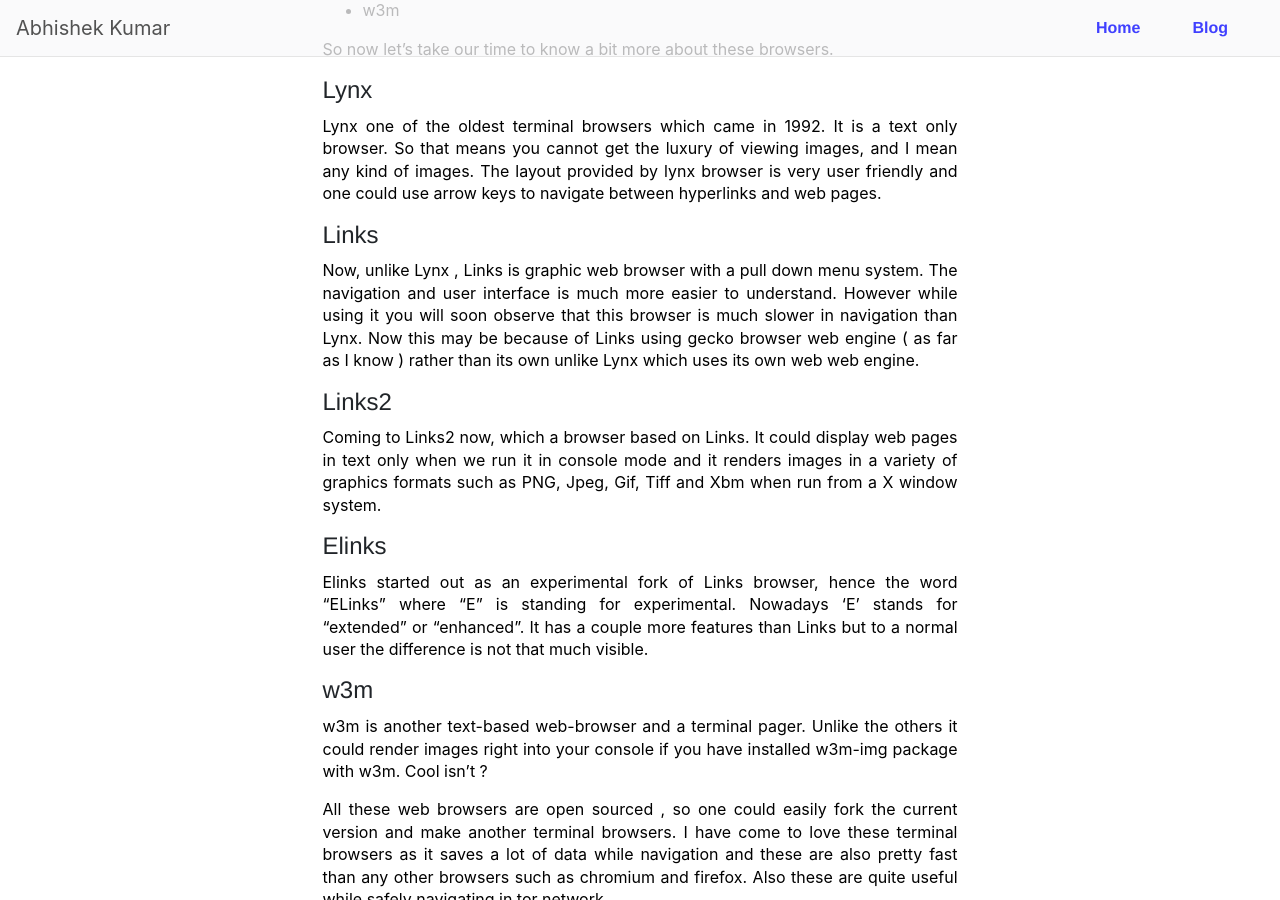
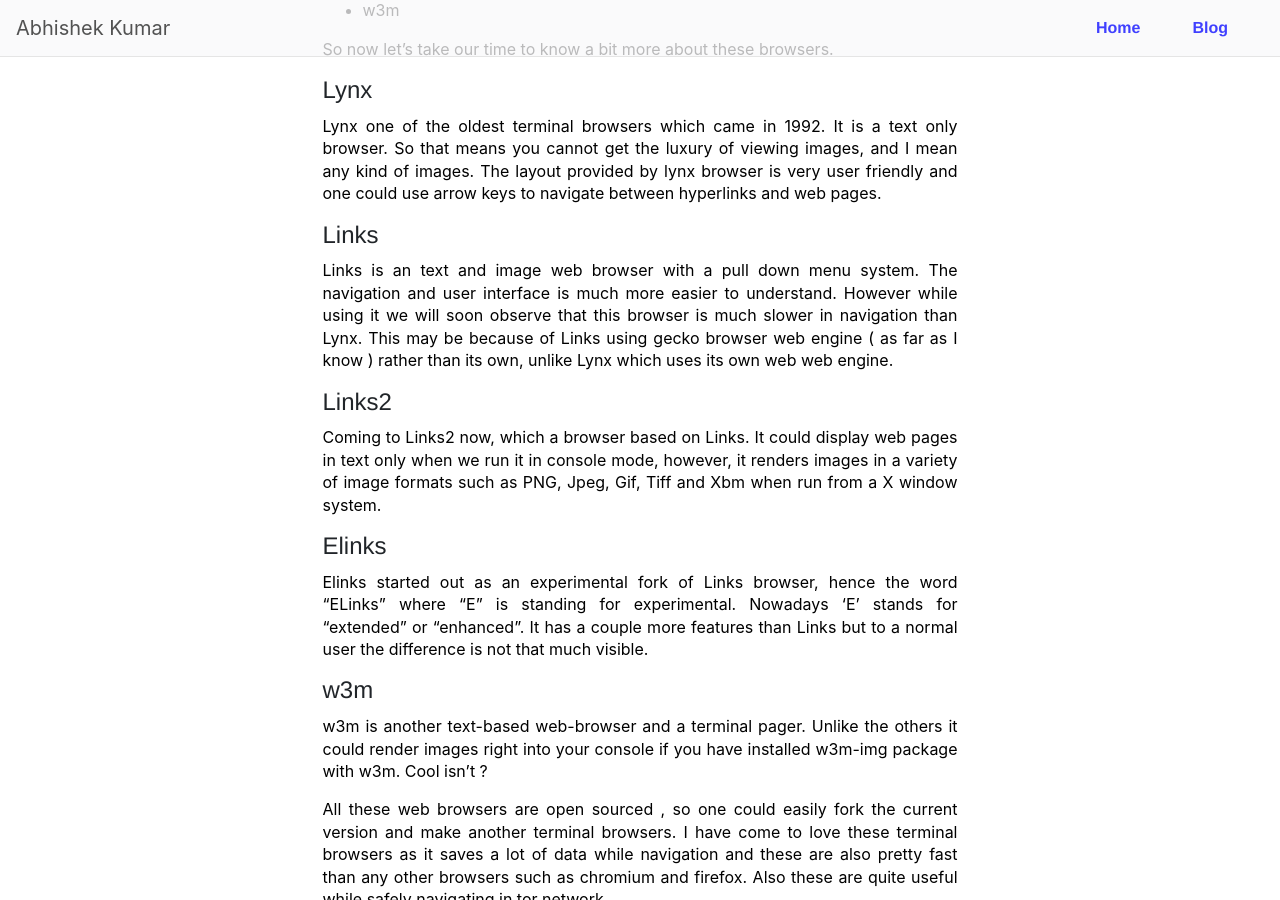
Before and after one commit to Mr-Kumar-Abhishek/brain-beats-blog, a Jekyll site: the page built from _posts/2017-11-30-browse-web-from-terminal.md, in a window 1280 px wide and 900 px high, scrolled down 420 px. Built offline with Jekyll 4.4.1, drawn with Linux system fonts in a browser that asks for light colours; nearby versions of some CDN libraries; comment, search, counter and statistics services are not loaded.

Commit message:
edited last post

```diff
--- a/_posts/2017-11-30-browse-web-from-terminal.md
+++ b/_posts/2017-11-30-browse-web-from-terminal.md
@@ -35,13 +35,12 @@
 
 ### Links
 
-Now, unlike Lynx , Links is graphic web browser with a pull down menu system. The navigation and user interface is much more easier to understand. However while using it you will
-soon observe that this browser is much slower in navigation than Lynx. Now this may be because of Links using gecko browser web engine ( as far as I know ) rather than its own unlike Lynx which uses
-its own web web engine.
+Links is an text and image  web browser with a pull down menu system. The navigation and user interface is much more easier to understand. However while using it we will
+soon observe that this browser is much slower in navigation than Lynx. This may be because of Links using gecko browser web engine ( as far as I know ) rather than its own, unlike Lynx which uses its own web web engine.
 
 ### Links2
 
-Coming to Links2 now, which a browser based on Links. It could display web pages in text only when we run it in console mode and it renders images in a variety of graphics formats such as PNG, Jpeg, Gif, Tiff and Xbm when run from a X window system.
+Coming to Links2 now, which a browser based on Links. It could display web pages in text only when we run it in console mode, however, it renders images in a variety of image formats such as PNG, Jpeg, Gif, Tiff and Xbm when run from a X window system.
 
 ### Elinks
 
```
